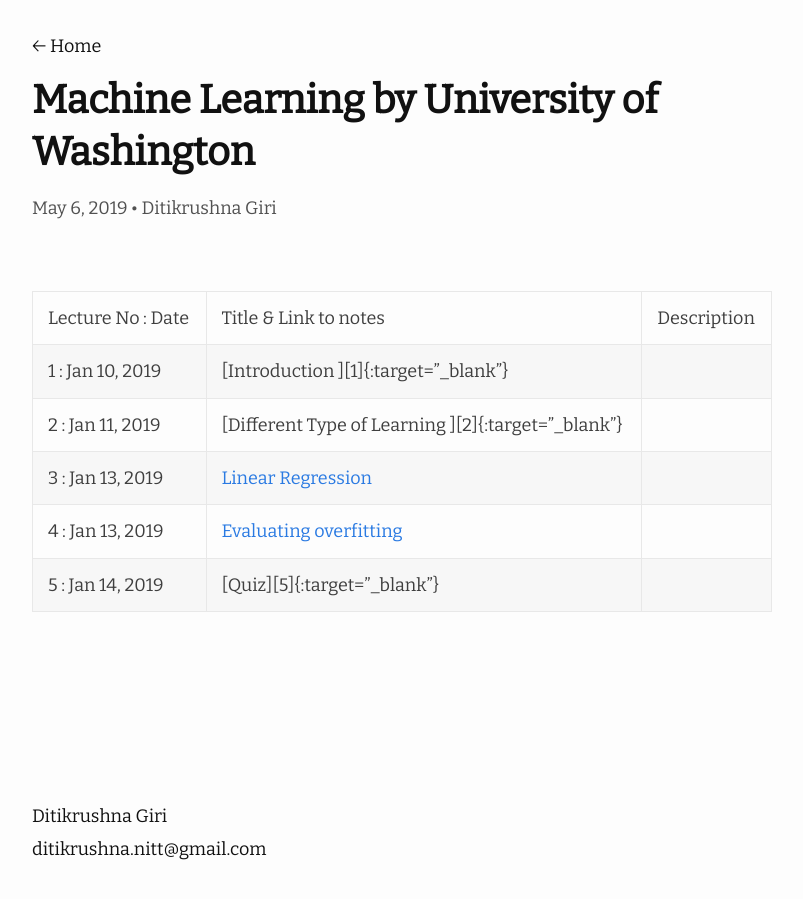
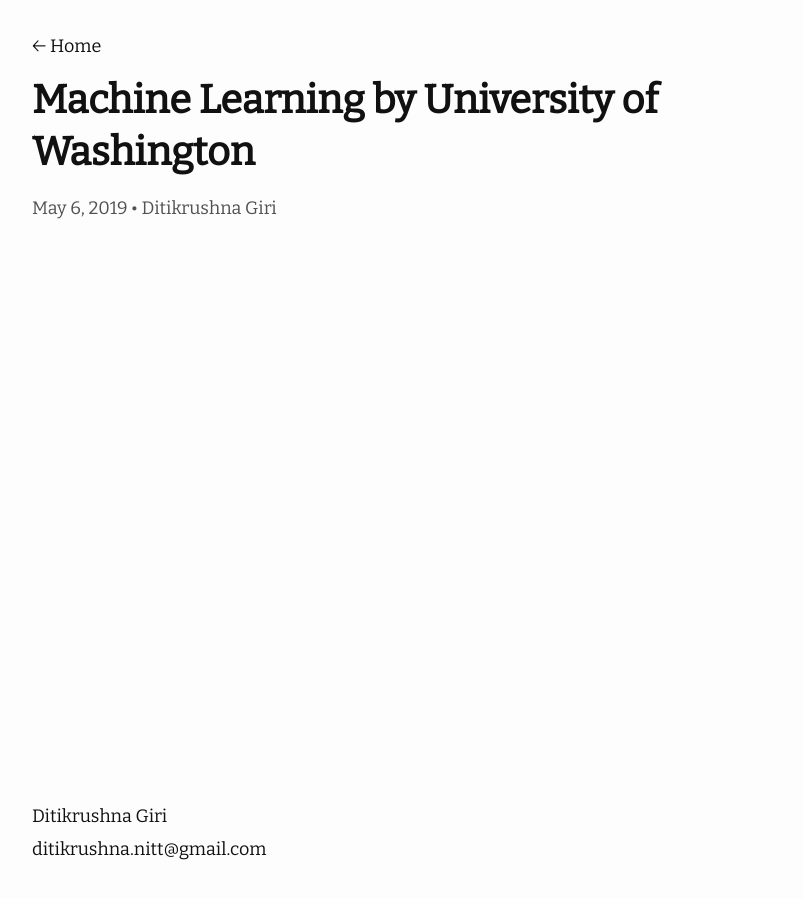
Before and after one commit to ditikrushna/eNotes, a Jekyll site: the page built from _posts/2019-05-06-Machine Learning by University of Washington.md, in a window 1280 px wide. Shown: the whole page, without its empty margins (238-1041 px from the left). Built offline with Jekyll 4.4.1, drawn with Linux system fonts in a browser that asks for light colours; nearby versions of some CDN libraries.

Commit message:
Update 2019-05-06-Machine Learning by University of Washington.md

```diff
--- a/_posts/2019-05-06-Machine Learning by University of Washington.md
+++ b/_posts/2019-05-06-Machine Learning by University of Washington.md
@@ -4,12 +4,11 @@ title: "Machine Learning by University of Washington"
 categories: misc
 author: "Ditikrushna Giri"
 ---
-| Lecture No : Date | Title & Link to notes | Description |
-| 1 : Jan 10, 2019| [Introduction                ][1]{:target="_blank"}  |                |
-| 2 : Jan 11, 2019| [Different Type of Learning ][2]{:target="_blank"}  |                |
-| 3 : Jan 13, 2019| [Linear Regression ][3]{:target="_blank"}  |                |
-| 4 : Jan 13, 2019| [Evaluating overfitting ][4]{:target="_blank"}  |                |
-| 5 : Jan 14, 2019| [Quiz][5]{:target="_blank"}  |                |
+
+
+
+
+
 
 [3]: https://d396qusza40orc.cloudfront.net/phoenixassets/ml-foundations/regression-intro-annotated.pdf
 [4]:https://d396qusza40orc.cloudfront.net/phoenixassets/ml-foundations/regression-intro-annotated.pdf
```
